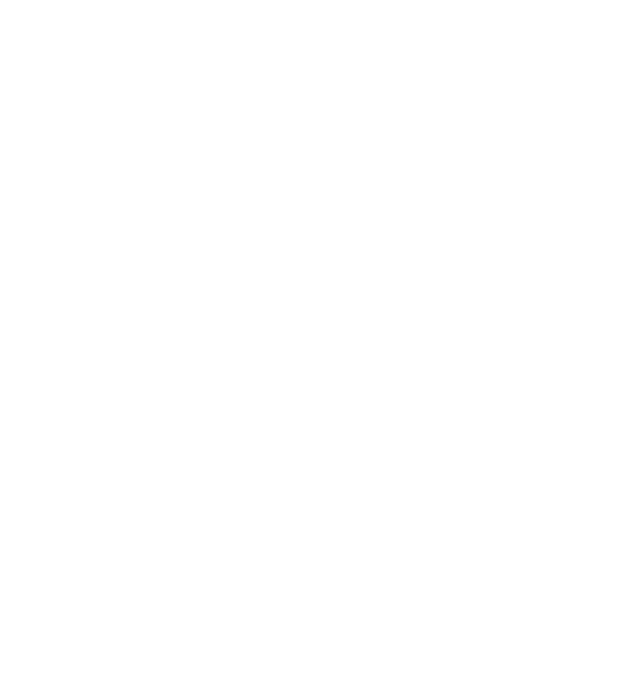
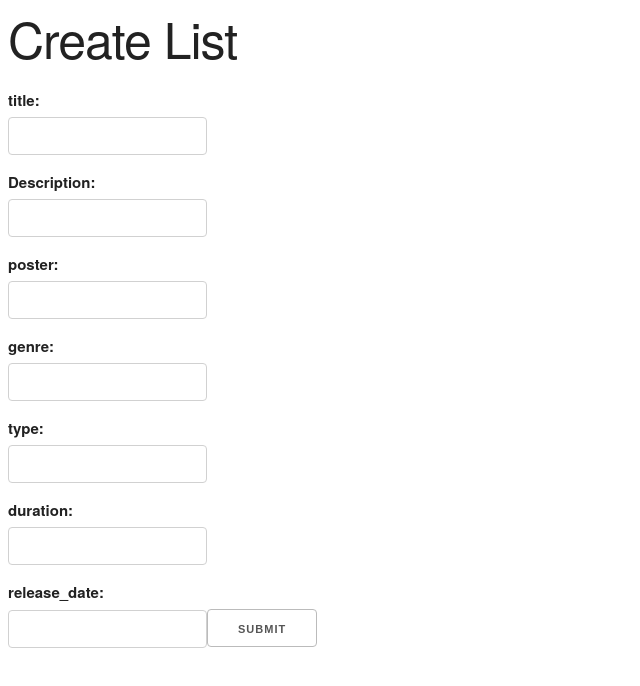
Before and after one commit to MakaChikava/MovieScope_frontend, a React (Create React App) app in the folder moviescope/: page /create in a window 1280 px wide. Shown: the top 686 px of the page, without its empty margins (0-640 px from the left). Built offline with nearby package versions, Linux system fonts and the light colour scheme.

Commit message:
added create list and get movie

```diff
--- a/moviescope/package.json
+++ b/moviescope/package.json
@@ -6,6 +6,8 @@
     "@testing-library/jest-dom": "^5.16.5",
     "@testing-library/react": "^13.4.0",
     "@testing-library/user-event": "^13.5.0",
+    "axios": "^1.3.5",
+    "dotenv": "^16.0.3",
     "react": "^18.2.0",
     "react-dom": "^18.2.0",
     "react-router-dom": "^6.10.0",
--- a/moviescope/public/index.html
+++ b/moviescope/public/index.html
@@ -24,6 +24,7 @@
       work correctly both with client-side routing and a non-root public URL.
       Learn how to configure a non-root public URL by running `npm run build`.
     -->
+    <link rel="stylesheet" href="https://cdnjs.cloudflare.com/ajax/libs/skeleton/2.0.4/skeleton.min.css" integrity="sha512-EZLkOqwILORob+p0BXZc+Vm3RgJBOe1Iq/0fiI7r/wJgzOFZMlsqTa29UEl6v6U6gsV4uIpsNZoV32YZqrCRCQ==" crossorigin="anonymous" referrerpolicy="no-referrer" />
     <title>React App</title>
   </head>
   <body>
--- a/moviescope/src/App.js
+++ b/moviescope/src/App.js
@@ -1,18 +1,23 @@
+import React, { useState, useEffect } from 'react';
+import axios from 'axios';
 import './App.css';
-import CreateList from './components/CreateToWatch';
-import MyMovies from './components/ShowToWatch';
-import API from './components/Api';
-import {
-  BrowserRouter as Router,
-  Switch,
-  Route,
-  Link
-} from "react-router-dom";
+const App = () => {
+  let [movies, setMovies] = useState([]);
 
-const App = () => {
+  // =================== Get movies =======================
+  const getMovies = () =>{
+    axios.
+      get('')
+      .then((res)=>{
+        setMovies(res.data)
+      })
+  }
+  useEffect(()=>{
+
+  }, [])
   return (
     <div className="App">
-
+    <h1>Movie API</h1>
 
     </div>
   );
--- a/moviescope/src/components/Api.jsx
+++ /dev/null
@@ -1,10 +0,0 @@
-import React from "react";
-const API = () => {
-    return (
-        <>
-        <h1>API</h1>
-        </>
-    );
-}
-
-export default API;
--- a/moviescope/src/components/CreateToWatch.jsx
+++ b/moviescope/src/components/CreateToWatch.jsx
@@ -1,9 +1,53 @@
-import React from "react";
+import React, { useState, useEffect } from "react";
+import axios from 'axios';
+import { Link, redirect } from "react-router-dom";
 
 const CreateList = () => {
+    const data = {title:'', description:'', poster:'', genre:'', type:'', duration:'', release_date:''}
+    let [form, setForm] = useState(data)
+
+    // ================= COLLECT FORM VALUES ================ //
+    const handleChange = (e) =>{
+        setForm({...form,
+            [e.target.name] : e.target.value})
+            console.log(e.target.value)
+    }
+    const handleSubmit = (e) =>{
+        e.preventDefault()
+        handleCreate()
+    }
+    // =============== create movie list ============== //
+    const handleCreate = () =>{
+        axios
+            .post('http://localhost:8000/movie', form)
+            .then((res)=>{
+                console.log(res)
+                redirect('/mylist')
+            })
+    }
+
+
     return (
         <>
         <h1>Create List</h1>
+
+        <form onSubmit={handleSubmit}>
+        <label htmlFor="name">title: </label>
+            <input type="text" name='title' onChange={handleChange}/>
+            <label htmlFor="name">Description: </label>
+            <input type="text" name='Description' onChange={handleChange}/>
+            <label htmlFor="name">poster: </label>
+            <input type="text" name='poster' onChange={handleChange}/>
+            <label htmlFor="name">genre: </label>
+            <input type="text" name='genre' onChange={handleChange}/>
+            <label htmlFor="name">type: </label>
+            <input type="text" name='type' onChange={handleChange}/>
+            <label htmlFor="name">duration: </label>
+            <input type="text" name='duration' onChange={handleChange}/>
+            <label htmlFor="name">release_date: </label>
+            <input type="text" name='release_date' onChange={handleChange}/>
+            <input type="submit" />
+        </form>
         </>
     );
 }
--- a/moviescope/src/components/ShowToWatch.jsx
+++ b/moviescope/src/components/ShowToWatch.jsx
@@ -1,9 +1,39 @@
-import React from "react";
+import React, {useState, useEffect} from "react";
+import axios from "axios";
+const MyMovies = () => {
+    let [backend, setBackend] = useState([])
 
-const MyMovies = () => {
+    // =============== get backend data =============== //
+    const getData = () =>{
+        axios.
+            get('http://localhost:8000/movies')
+            .then((res)=>{
+                setBackend(res.data)
+                console.log(res.data)
+            })
+    }
+
+    useEffect(()=>{
+        getData()
+    }, [])
+
+
     return (
         <>
         <h1>My Movies</h1>
+        <div className="MyMovies">
+            {backend.map((movie)=>{
+                return(
+                    <div key={movie.id}>
+                    <h2>{movie.title}</h2>
+                    <img src={movie.poster} alt="" />
+                    <p>{movie.duration} | {movie.type} | {movie.genre} | released: {movie.release_date}</p>
+                    <p>{movie.description}</p>
+
+                    </div>
+                )
+            })}
+        </div>
         </>
     );
 }
--- a/moviescope/src/index.js
+++ b/moviescope/src/index.js
@@ -5,18 +5,26 @@
   createBrowserRouter,
   RouterProvider,
 } from "react-router-dom";
+import CreateList from './components/CreateToWatch';
+import MyMovies from './components/ShowToWatch';
 
 const router = createBrowserRouter([
   {
     path: "/",
-    element: <div>Hello world!</div>,
+    element: <App/>,
+  },
+  {
+    path: "/create",
+    element: <CreateList/>,
+  },
+  {
+    path: "/mylist",
+    element: <MyMovies/>,
   },
 ]);
 
-const root = ReactDOM.createRoot(document.getElementById('root'));
-root.render(
+ReactDOM.createRoot(document.getElementById("root")).render(
   <React.StrictMode>
-    <App />
-</React.StrictMode>
-
+    <RouterProvider router={router} />
+  </React.StrictMode>
 );
```
Also changed, not shown: 1 other file (tests, documents, lock files or other folders).
